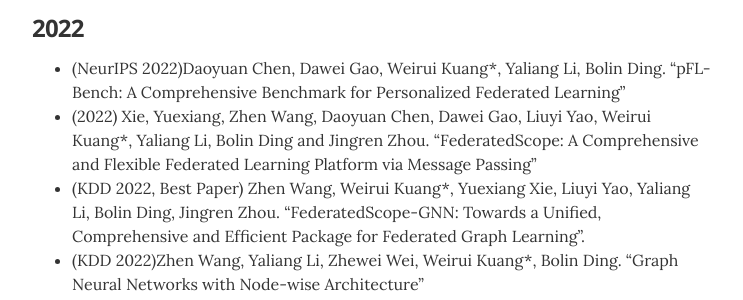
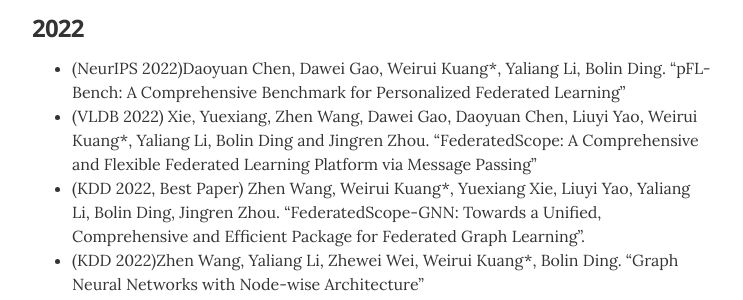
Before and after one commit to rayrayraykk/weiruikuang, a Jekyll site: the page built from index.html, in a window 1280 px wide. Shown: the part 1389-1689 px from the top of the page, without its empty margins (268-1011 px from the left). Built offline with Jekyll 4.4.1, drawn with Linux system fonts in a browser that asks for light colours.

Commit message:
Update publications.yml
Signed-off-by: Weirui Kuang <39145382+rayrayraykk@users.noreply.github.com>

```diff
--- a/_data/publications.yml
+++ b/_data/publications.yml
@@ -1,6 +1,6 @@
 - year: 2022
   papers:
     - paper: "(NeurIPS 2022)Daoyuan Chen, Dawei Gao, Weirui Kuang*, Yaliang Li, Bolin Ding. “pFL-Bench: A Comprehensive Benchmark for Personalized Federated Learning”"
-    - paper: "(2022) Xie, Yuexiang, Zhen Wang, Daoyuan Chen, Dawei Gao, Liuyi Yao, Weirui Kuang*, Yaliang Li, Bolin Ding and Jingren Zhou. “FederatedScope: A Comprehensive and Flexible Federated Learning Platform via Message Passing”"
+    - paper: "(VLDB 2022) Xie, Yuexiang, Zhen Wang, Dawei Gao, Daoyuan Chen, Liuyi Yao, Weirui Kuang*, Yaliang Li, Bolin Ding and Jingren Zhou. “FederatedScope: A Comprehensive and Flexible Federated Learning Platform via Message Passing”"
     - paper: "(KDD 2022, Best Paper) Zhen Wang, Weirui Kuang*, Yuexiang Xie, Liuyi Yao, Yaliang Li, Bolin Ding, Jingren Zhou. “FederatedScope-GNN: Towards a Unified, Comprehensive and Efficient Package for Federated Graph Learning”."
     - paper: "(KDD 2022)Zhen Wang, Yaliang Li, Zhewei Wei, Weirui Kuang*, Bolin Ding. “Graph Neural Networks with Node-wise Architecture”"
```
